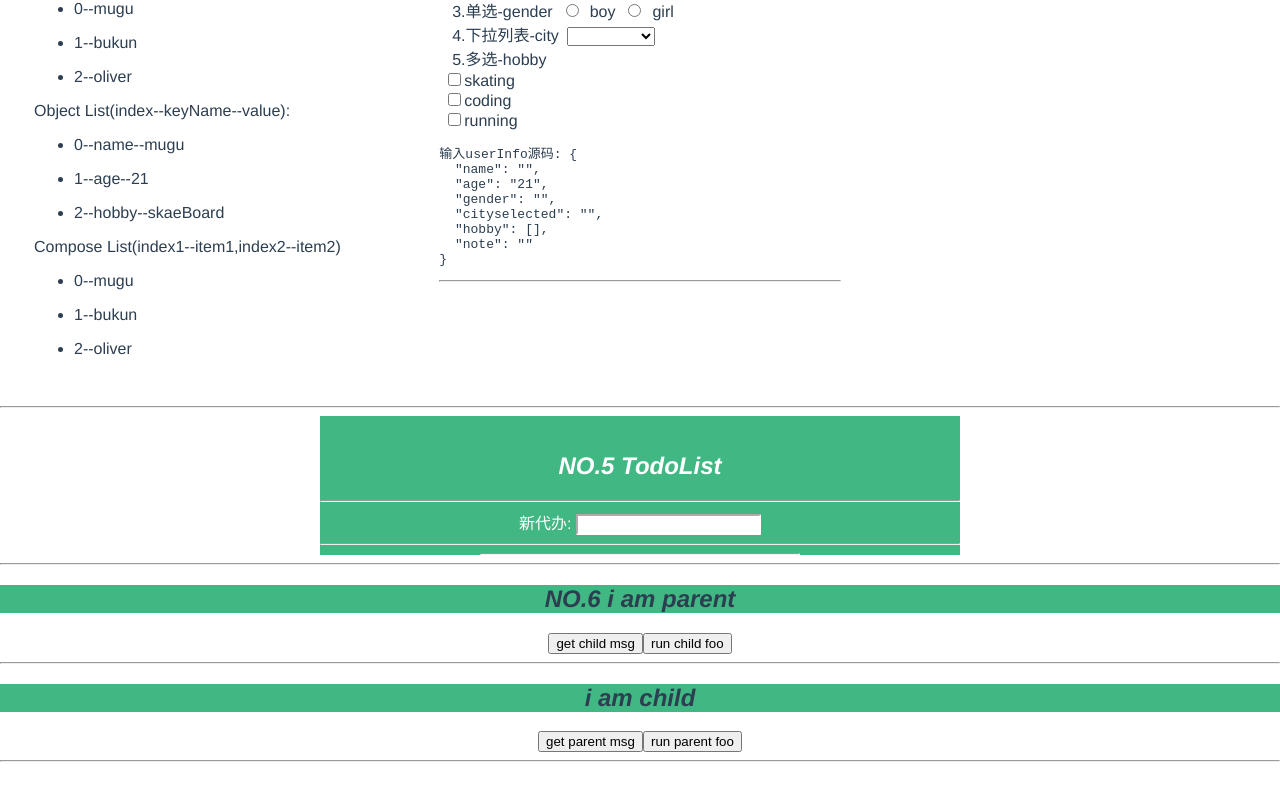
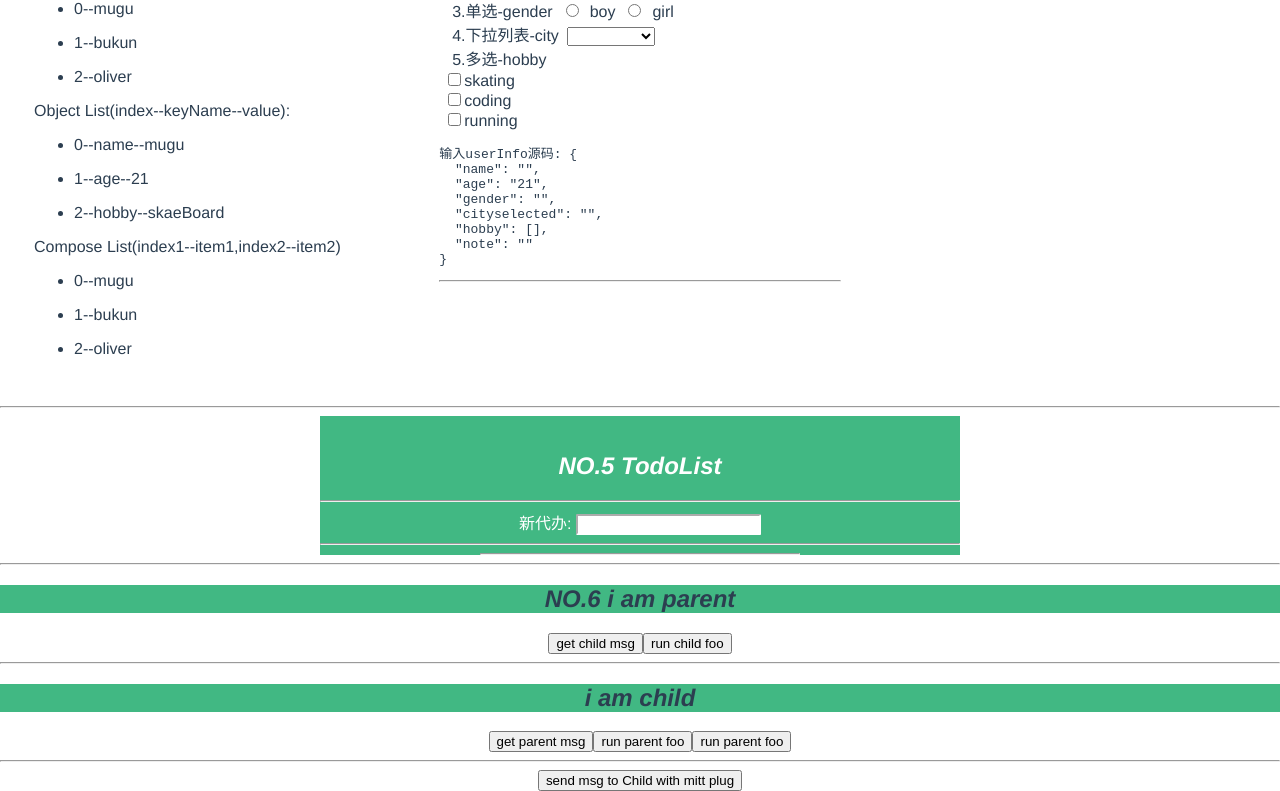
Before and after one commit to mugudamowang/vue-ant, a Vue app: page / in a window 1280 px wide. Shown: the part 930-1721 px from the top of the page. Before the commit the page ends 1700 px from the top, so only its background shows below. Built offline with nearby package versions, Linux system fonts and the light colour scheme.

Commit message:
$emit and mitt plug

```diff
--- a/package.json
+++ b/package.json
@@ -6,6 +6,7 @@
     "serve": "vite preview"
   },
   "dependencies": {
+    "mitt": "^3.0.0",
     "vue": "^3.0.5"
   },
   "devDependencies": {
--- a/src/App.vue
+++ b/src/App.vue
@@ -10,6 +10,7 @@
     <TodoList id="todo"></TodoList>
     <hr />
     <ParentAndChild></ParentAndChild>
+    <button @click="sendtoChild">send msg to Child with mitt plug</button>
 </template>
 
 <script lang="ts">
@@ -17,6 +18,7 @@ import { defineComponent } from "vue";
 import BaseSkill from "./components/BaseSkill.vue";
 import TodoList from "./components/TodoList.vue";
 import ParentAndChild from "./components/parent.vue";
+import event from "./models/event"
 
 export default defineComponent({
     name: "App",
@@ -24,7 +26,13 @@ export default defineComponent({
         BaseSkill,
         TodoList,
         ParentAndChild,
+        event
     },
+    methods:{
+        sendtoChild(){
+            event.emit("ApptoChild","i am app")
+        }
+    }
 });
 </script>
 
--- a/src/components/child.vue
+++ b/src/components/child.vue
@@ -2,13 +2,21 @@
     <h2>i am child</h2>
     <button @click="getparentmsg">get parent msg</button>
     <button @click="getparentfoo">run parent foo</button>
+    <button @click="sendParent">run parent foo</button>
 </template>
 <script>
+import event from "../models/event"
 export default {
     data() {
         return {
             msg: "i am child",
         };
+    },
+    // emits做校验, 统一管理emit事件
+    emits:{
+        send:(msg)=>{
+            console.log(msg);
+        }
     },
     methods: {
         getparentmsg() {
@@ -20,6 +28,15 @@ export default {
         foo() {
             alert("i run child's foo");
         },
+        sendParent() {
+            //发起自定义事件send
+            this.$emit("send", this.msg);
+        },
+    },
+    mounted(){
+        event.on('ApptoChild', (msg) => {
+            alert(msg)
+        })
     },
 };
 </script>
--- a/src/components/parent.vue
+++ b/src/components/parent.vue
@@ -3,7 +3,7 @@
     <button @click="getchildmsg">get child msg</button>
     <button @click="getchildfoo">run child foo</button>
     <hr>
-    <child ref="child"></child>
+    <child @send="foo" ref="child"></child>
     <hr>
 </template>
 <script>
@@ -24,7 +24,8 @@ export default {
         },
         foo(){
             alert("i run parent's foo")
-        }
+        },
+
     },
 };
 </script>
--- /dev/null
+++ b/src/models/event.js
@@ -0,0 +1,4 @@
+import mitt from 'mitt';
+//mitt第三方插件, vue3.x用于跨层通信
+const event = mitt();
+export default event;
```
Also changed, not shown: 1 other file (tests, documents, lock files or other folders).
